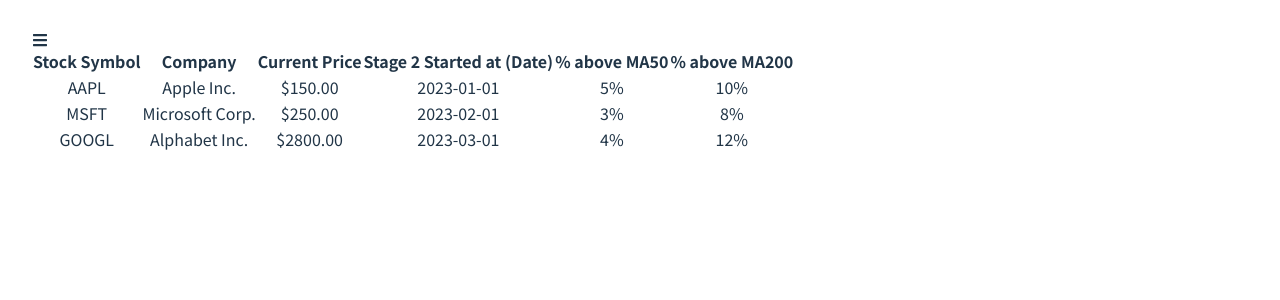
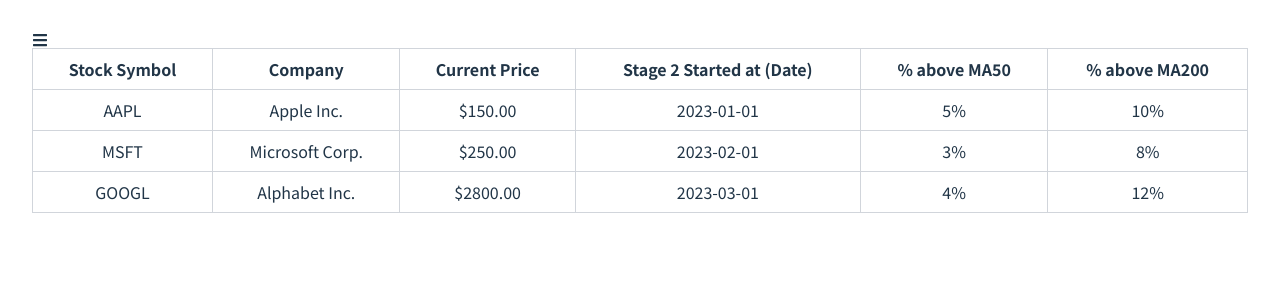
Before and after one commit to varepsilon123/IBKR-Dashboard, a React (Vite) app: page /trend in a window 1280 px wide. Shown: the top 300 px of the page. Built offline with nearby package versions, Linux system fonts and the light colour scheme.

Commit message:
style: simple table style

```diff
--- a/src/components/TrendIdentification/TrendIdentification.tsx
+++ b/src/components/TrendIdentification/TrendIdentification.tsx
@@ -8,41 +8,41 @@
 const TrendIdentification: React.FC<TrendIdentificationProps> = ({ children }) => {
   return (
     <div>
-        <table>
+        <table className="min-w-full border-collapse border border-gray-200">
             <thead>
                 <tr>
-                    <th>Stock Symbol</th>
-                    <th>Company</th>
-                    <th>Current Price</th>
-                    <th>Stage 2 Started at (Date)</th>
-                    <th>% above MA50</th>
-                    <th>% above MA200</th>
+                    <th className="border border-gray-300 px-4 py-2">Stock Symbol</th>
+                    <th className="border border-gray-300 px-4 py-2">Company</th>
+                    <th className="border border-gray-300 px-4 py-2">Current Price</th>
+                    <th className="border border-gray-300 px-4 py-2">Stage 2 Started at (Date)</th>
+                    <th className="border border-gray-300 px-4 py-2">% above MA50</th>
+                    <th className="border border-gray-300 px-4 py-2">% above MA200</th>
                 </tr>
             </thead>
             <tbody>
                 <tr>
-                    <td>AAPL</td>
-                    <td>Apple Inc.</td>
-                    <td>$150.00</td>
-                    <td>2023-01-01</td>
-                    <td>5%</td>
-                    <td>10%</td>
+                    <td className="border border-gray-300 px-4 py-2">AAPL</td>
+                    <td className="border border-gray-300 px-4 py-2">Apple Inc.</td>
+                    <td className="border border-gray-300 px-4 py-2">$150.00</td>
+                    <td className="border border-gray-300 px-4 py-2">2023-01-01</td>
+                    <td className="border border-gray-300 px-4 py-2">5%</td>
+                    <td className="border border-gray-300 px-4 py-2">10%</td>
                 </tr>
                 <tr>
-                    <td>MSFT</td>
-                    <td>Microsoft Corp.</td>
-                    <td>$250.00</td>
-                    <td>2023-02-01</td>
-                    <td>3%</td>
-                    <td>8%</td>
+                    <td className="border border-gray-300 px-4 py-2">MSFT</td>
+                    <td className="border border-gray-300 px-4 py-2">Microsoft Corp.</td>
+                    <td className="border border-gray-300 px-4 py-2">$250.00</td>
+                    <td className="border border-gray-300 px-4 py-2">2023-02-01</td>
+                    <td className="border border-gray-300 px-4 py-2">3%</td>
+                    <td className="border border-gray-300 px-4 py-2">8%</td>
                 </tr>
                 <tr>
-                    <td>GOOGL</td>
-                    <td>Alphabet Inc.</td>
-                    <td>$2800.00</td>
-                    <td>2023-03-01</td>
-                    <td>4%</td>
-                    <td>12%</td>
+                    <td className="border border-gray-300 px-4 py-2">GOOGL</td>
+                    <td className="border border-gray-300 px-4 py-2">Alphabet Inc.</td>
+                    <td className="border border-gray-300 px-4 py-2">$2800.00</td>
+                    <td className="border border-gray-300 px-4 py-2">2023-03-01</td>
+                    <td className="border border-gray-300 px-4 py-2">4%</td>
+                    <td className="border border-gray-300 px-4 py-2">12%</td>
                 </tr>
             </tbody>
         </table>
```
